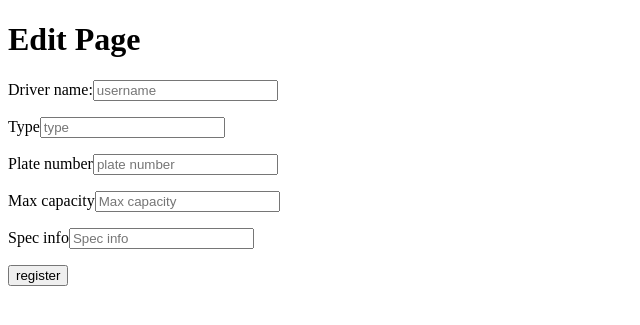
After one commit to cheeseQI/VberRideShareApp, a Django app: page /vber/mainpage/1/driverEdit in a window 1280 px wide. The commit adds this page. Shown: the top 325 px of the page, without its empty margins (0-640 px from the left). Run offline with Django 4.2, Linux system fonts and the light colour scheme.

Commit message:
edit driver

```diff
--- /dev/null
+++ b/web-app/vber/templates/login/driverEdit.html
@@ -0,0 +1,19 @@
+<!DOCTYPE html>
+<html lang="en">
+<head>
+    <meta charset="UTF-8">
+    <title>Edit</title>
+</head>
+<body>
+<h1>Edit Page</h1>
+<form action="" method="post">
+    {% csrf_token %}
+    <p>Driver name:<input type="text" name="driver_name" placeholder="username"></p>
+    <p>Type<input type="text" name="type" placeholder="type"></p>
+    <p>Plate number<input type="text" name="plate_number" placeholder="plate number"></p>
+    <p>Max capacity<input type="text" name="max_capacity" placeholder="Max capacity"></p>
+    <p>Spec info<input type="text" name="spec_info" placeholder="Spec info"></p>
+    <input type="submit" value="register">
+</form>
+</body>
+</html>
--- a/web-app/vber/templates/login/mainpage.html
+++ b/web-app/vber/templates/login/mainpage.html
@@ -7,6 +7,8 @@
 <body>
 {% if not user.is_driver %}
 <a href= "/vber/mainpage/{{user.pk}}/driverRegister" class="text-success"><ins>new driver register</ins></a>
+{% else %}
+<a href= "/vber/mainpage/{{user.pk}}/driverEdit" class="text-success"><ins>new driver edit</ins></a>
 {% endif %}
 {% for ownerRide in ownerRides %}
 <p>{{ ownerRide.vehicle_type }}</p>
--- a/web-app/vber/urls.py
+++ b/web-app/vber/urls.py
@@ -13,5 +13,6 @@ urlpatterns = [
     path('login', views.login),
     path('register', views.register),
     path('mainpage/<int:id>', views.mainpage, name = 'mainpage'),
-    path('mainpage/<int:id>/driverRegister', views.driverRegister, name = 'driverRegister')
+    path('mainpage/<int:id>/driverRegister', views.driverRegister, name = 'driverRegister'),
+    path('mainpage/<int:id>/driverEdit', views.driverEdit, name = 'driverEdit')
 ]
--- a/web-app/vber/views.py
+++ b/web-app/vber/views.py
@@ -36,10 +36,7 @@ def login(request):
                 return render(request, loginHtml, locals())
 
             if(user.password == password):
-                # return redirect('index')
-                message = 'nihaoa'
                 user.is_login = True
-                # return redirect('index', locals())
                 request.session['userid'] = str(user.pk)
                 return redirect('mainpage', id = user.pk)
             else:
@@ -50,15 +47,6 @@ def login(request):
 
     login_form = UserForm()
     return render(request, loginHtml, locals())
-
-        # username = request.POST.get('user_name')
-        # password = request.POST.get('password')
-        # user = models.User.objects.get(user_name=username)
-        # if password == user.password:
-        #     return HttpResponse('Login Successfully')
-        # else:
-        #     return render(request,'login/login.html')
-    # return render(request,'login/login.html')
 
 def register(request):
     if request.method == "POST":
@@ -93,6 +81,25 @@ def driverRegister(request, id):
         user.save()
     return render(request, 'login/driverRegister.html')
 
+def driverEdit(request, id):
+    if request.method == 'POST':
+        user = models.User.objects.get(pk = id)
+        ##actually there should only be one vehicle for each
+        vehicles = models.Vehicle.objects.filter(driver = user)
+        vehicle = vehicles[0]
+
+        driver_name = request.POST.get('driver_name')
+        type = request.POST.get('type')
+        plate_number = request.POST.get('plate_number')
+        max_capacity = request.POST.get('max_capacity')
+        spec_info = request.POST.get('spec_info')
+        vehicle.driver_name = driver_name
+        vehicle.type = type
+        vehicle.plate_number = plate_number
+        vehicle.max_capacity = max_capacity
+        vehicle.spec_info = spec_info
+        vehicle.save()
+    return render(request, 'login/driverEdit.html')
 
 def logout(request):
     pass
```
